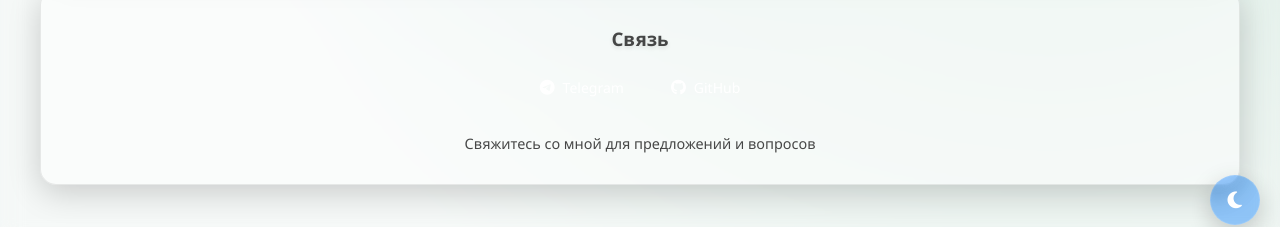
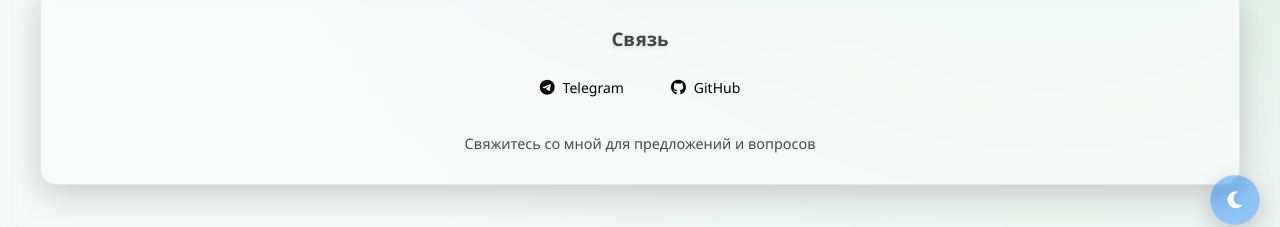
Before and after one commit to DornodeXXX/Steam-Hour-Booster, a website: page public/index.html in a window 1280 px wide. Both pictures are taken after a click on the button 1235 px from the left and 1092 px from the top of the page. Shown: the part 892-1119 px from the top of the page. Drawn offline with nearby package versions, Linux system fonts and the light colour scheme; no server answers.

Commit message:
Update main.css

```diff
--- a/public/main.css
+++ b/public/main.css
@@ -334,6 +334,10 @@ body.light-mode #theme-toggle {
     background: rgba(0, 123, 255, 0.4);
 }
 
+body.light-mode .social-link {
+	color: #000000;
+}
+
 body.light-mode #theme-toggle:hover {
     background: rgba(0, 123, 255, 0.6);
 }
```
